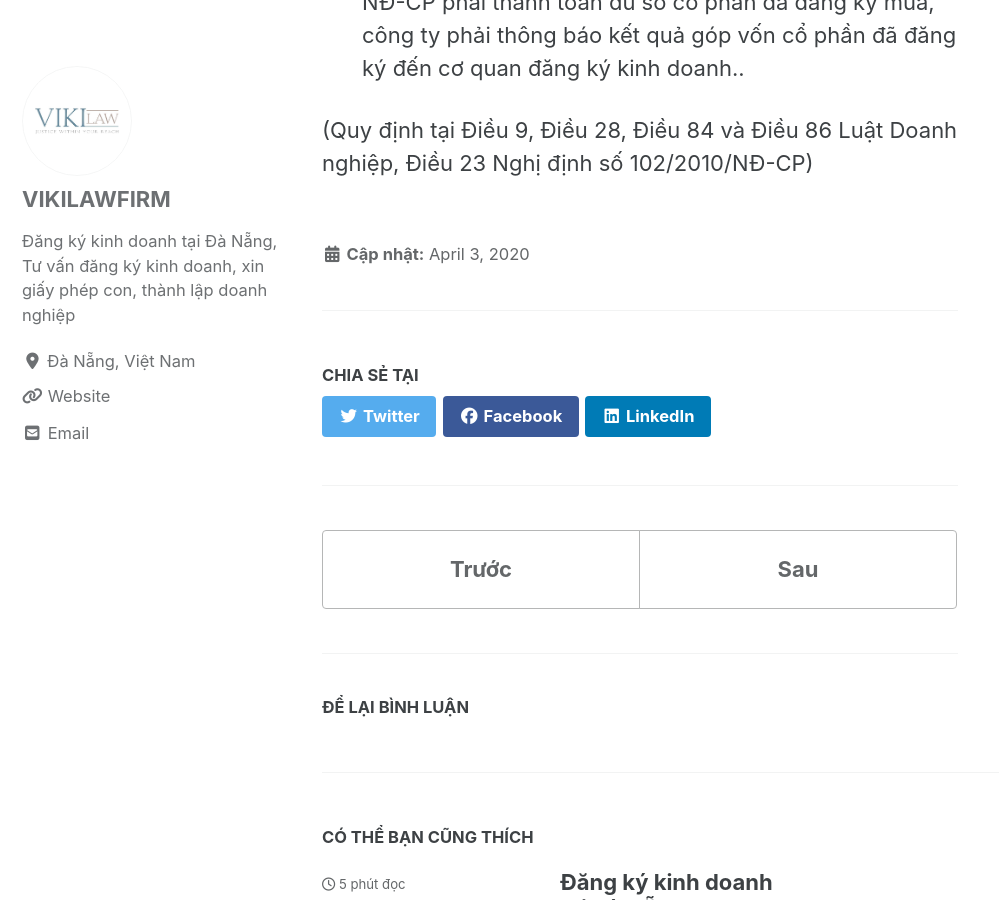
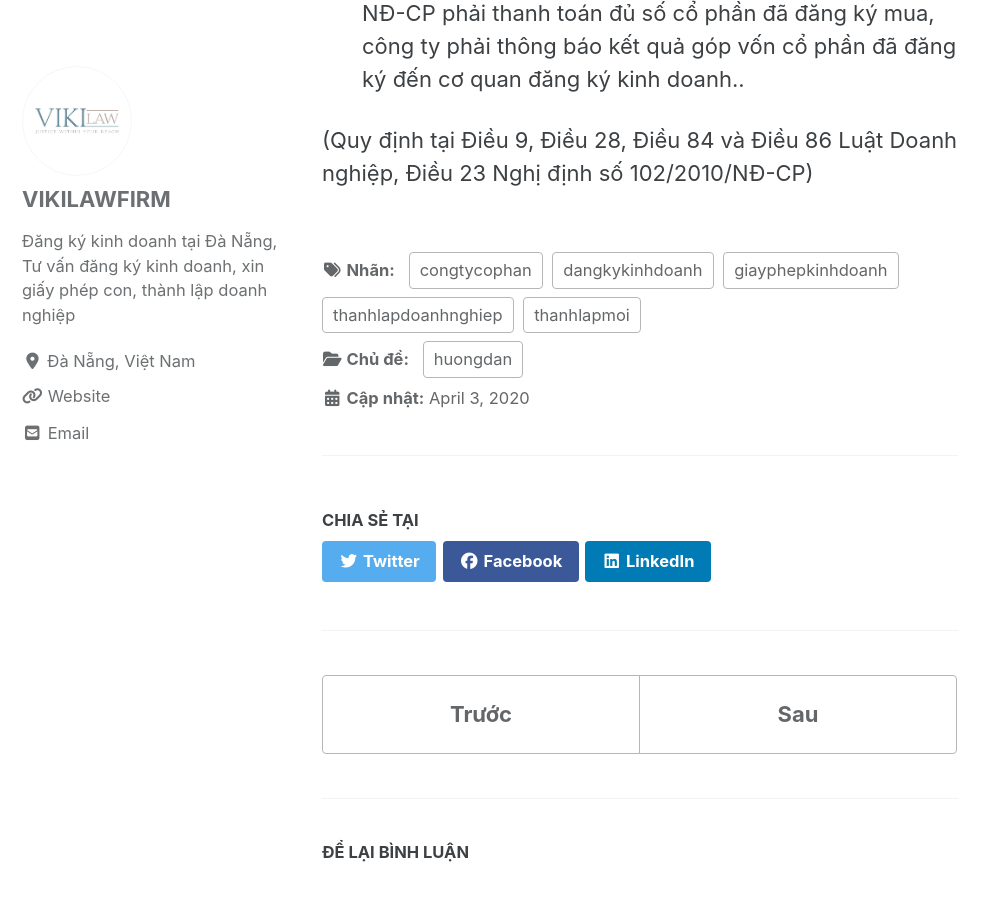
Before and after one commit to dangkykinhdoanh/dangkykinhdoanh.github.io, a Jekyll site: the page built from _posts/2020-4-3-dang-ky-doanh-nghiep-cong-ty-co-phan.md, in a window 1280 px wide and 900 px high, scrolled down 8902 px. Shown: the whole window, without its empty margins (0-999 px from the left). Built offline with Jekyll 4.4.1, drawn with Linux system fonts in a browser that asks for light colours; cached includes are drawn as plain includes; nearby versions of some CDN libraries; comment, search, counter and statistics services are not loaded; some of the changed lines change nothing that is shown; some of the changed text lies outside the part shown.

Commit message:
ccc
aaaaaaa

```diff
--- a/_posts/2020-4-3-dang-ky-doanh-nghiep-cong-ty-co-phan.md
+++ b/_posts/2020-4-3-dang-ky-doanh-nghiep-cong-ty-co-phan.md
@@ -4,11 +4,11 @@ excerpt_separator: "<!--more-->"
 categories:
   - huongdan
 tags:
-	- congtycophan
-	- thanhlapmoi
-	- dangkykinhdoanh
-	- thanhlapdoanhnghiep
-	- giayphepkinhdoanh
+  - congtycophan
+  - thanhlapmoi
+  - dangkykinhdoanh
+  - thanhlapdoanhnghiep
+  - giayphepkinhdoanh
 ---
 
 
@@ -64,10 +64,10 @@ Thời hạn giải quyết: Trong thời hạn 03 (ba) ngày làm việc, kể
 
 	c. Giấy chứng nhận đăng ký đầu tư đối với trường hợp doanh nghiệp được thành lập hoặc tham gia thành lập bởi nhà đầu tư nước ngoài hoặc tổ chức kinh tế có vốn đầu tư nước ngoài theo quy định tại Luật Đầu tư và các văn bản hướng dẫn thi hành.
 
-[Mẫu tờ khai PLI-4.docx](https://dangkykinhdoanh.gov.vn/Images/FileVanBan/_pli-4.docx)
-[Mẫu tờ khai PLI-7.docx](https://dangkykinhdoanh.gov.vn/Images/FileVanBan/_pli-7.docx)
-[Mẫu tờ khai PLI-8.docx](https://dangkykinhdoanh.gov.vn/Images/FileVanBan/_pli-8.docx)
-[Mẫu tờ khai PLI-10.docx](https://dangkykinhdoanh.gov.vn/Images/FileVanBan/_pli-10.docx)
+[Mẫu tờ khai PLI-4.docx](https://bit.ly/mau-to-khai-PLI-4)
+[Mẫu tờ khai PLI-7.docx](https://bit.ly/mau-to-khai-PLI-7)
+[Mẫu tờ khai PLI-8.docx](https://bit.ly/mau-to-khai-PLI-8)
+[Mẫu tờ khai PLI-10.docx](https://bit.ly/mau-to-khai-PLI-10)
 
 ## Nhận kết quả
 
```
